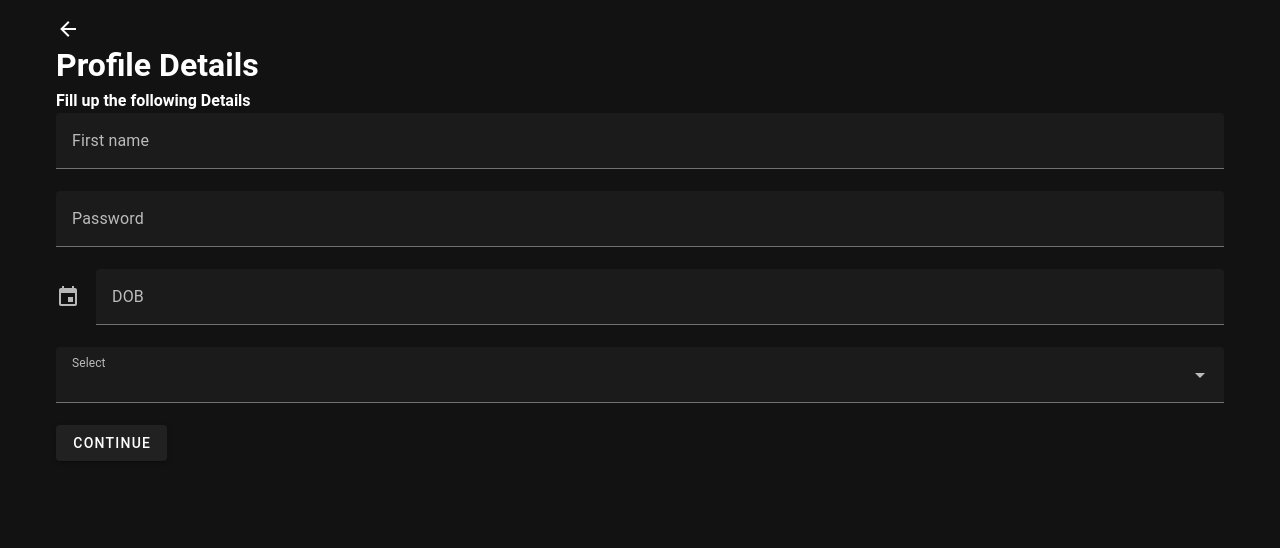
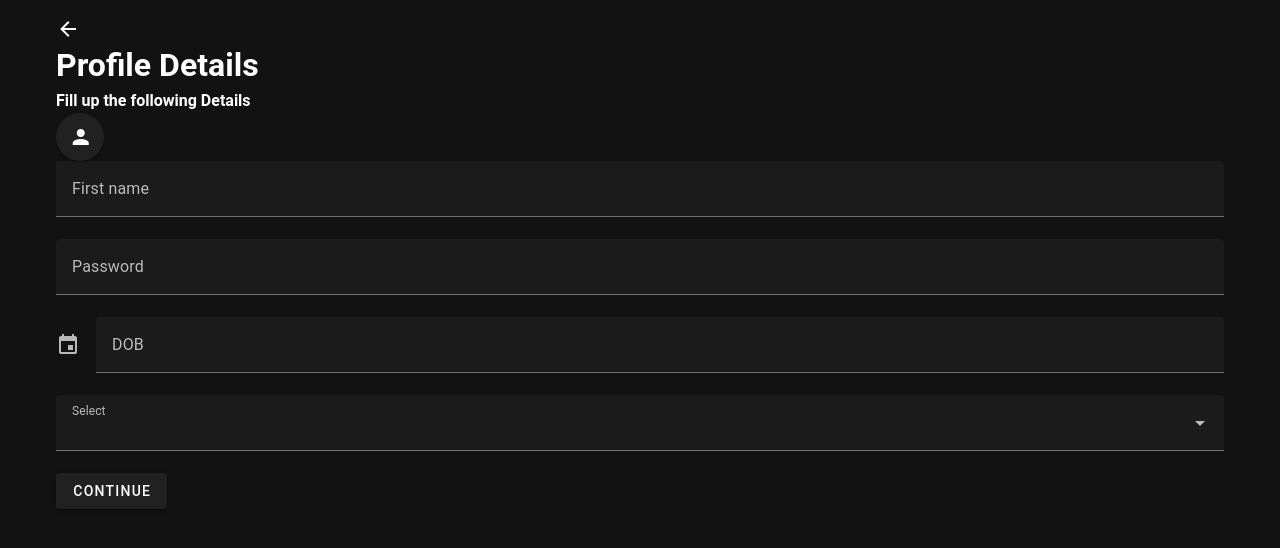
Before and after one commit to Pedrinho-dev/tinder-front, a Vue app: page /createAccount in a window 1280 px wide. Shown: the top 548 px of the page. Built offline with nearby package versions, Linux system fonts and the light colour scheme.

Commit message:
feat: :sparkles: Finish CreateAccount page and change the reactive of data for FormData

```diff
--- a/src/pages/CreateAccount.vue
+++ b/src/pages/CreateAccount.vue
@@ -3,14 +3,28 @@
         <v-icon icon="mdi-arrow-left" @click="goBack" />
         <h1>Profile Details</h1>
         <h4>Fill up the following Details</h4>
-        <v-text-field v-model="name" label="First name" />
-        <v-text-field v-model="password" label="Password" />
-        <v-date-input v-model="date" label="DOB" />
-        <v-select v-model="gender" label="Select" :items="['Female', 'Male']" />
 
-        <v-btn @click="save">Continue</v-btn>
+        <form @submit.prevent="save">
+            <div>
+                <v-btn icon>
+                    <label for="photo" style="cursor: pointer; margin: 0;">
+                        <v-icon icon="mdi-account" />
+                    </label>
+                </v-btn>
+                <input id="photo" type="file" name="foto" style="display: none">
+            </div>
+
+            <v-text-field v-model="name" label="First name" />
+            <v-text-field v-model="password" label="Password" />
+            <v-date-input v-model="date" label="DOB" />
+            <v-select v-model="gender" label="Select" :items="['Female', 'Male']" />
+
+            <v-btn @click="save">Continue</v-btn>
+
+        </form>
     </v-container>
 </template>
+
 <script setup>
 import { ref } from "vue";
 import { useRouter } from "vue-router";
@@ -23,23 +37,33 @@ const name = ref("");
 const password = ref("");
 const date = ref("");
 const gender = ref("");
+const photo = ref(null);
 
 function goBack() {
-    router.push("/login")
+    router.push("/login");
 }
 
 async function save() {
     try {
-        const userData = {
-            name: name.value,
-            password: password.value,
-            date: date.value,
-            gender: gender.value
-        };
-        await userStore.createUser(userData);
+        if (!name.value || !password.value || !date.value || !gender.value || !photo.value) {
+            alert("Preencha todos os campos!");
+            return;
+        }
+
+        const formData = new FormData();
+        formData.append("name", name.value);
+        formData.append("password", password.value);
+        formData.append("date", date.value);
+        formData.append("gender", gender.value);
+        const file = document.querySelector("#photo").files[0];
+        formData.append("photo", file);
+
+        console.log([...formData.entries()]);
+
+        await userStore.createUser(formData);
         alert("Usuário criado com sucesso!");
-    }catch(err){
-        console.error(err)
+    } catch (err) {
+        console.error("Erro ao criar usuário:", err);
     }
 }
 </script>
--- a/src/plugins/vuetify.js
+++ b/src/plugins/vuetify.js
@@ -1,14 +1,14 @@
 import '@mdi/font/css/materialdesignicons.css'
 import 'vuetify/styles'
 import { VDateInput } from 'vuetify/labs/VDateInput'
-
-
+import { VFileUpload } from 'vuetify/labs/VFileUpload'
 import { createVuetify } from 'vuetify'
 
 
 export default createVuetify({
   components: {
     VDateInput,
+    VFileUpload,
   },
   theme: {
     defaultTheme: 'dark',
--- a/src/services/api.js
+++ b/src/services/api.js
@@ -2,9 +2,6 @@ import axios from "axios";
 
 const api = axios.create({
     baseURL: "http://localhost:3000/",
-    headers:{
-        "Content-Type": "application/json",
-    }
 })
 
 export default api;
--- a/src/stores/userStore.js
+++ b/src/stores/userStore.js
@@ -3,14 +3,14 @@ import api from "@/services/api";
 
 export const useUserStore = defineStore("user", {
     state: ()=>({
-        user:null
+        user: null
     }),
     getters: {},
     actions: {
-        async createUser(userData){
+        async createUser(formData){
             try{
-                const userCreated = api.post("/user", userData);
-                this.user = userCreated.data
+                const response = await api.post("/user", formData);
+                this.user = response.data
             }catch(err){
                 console.log(err)
             }
```
